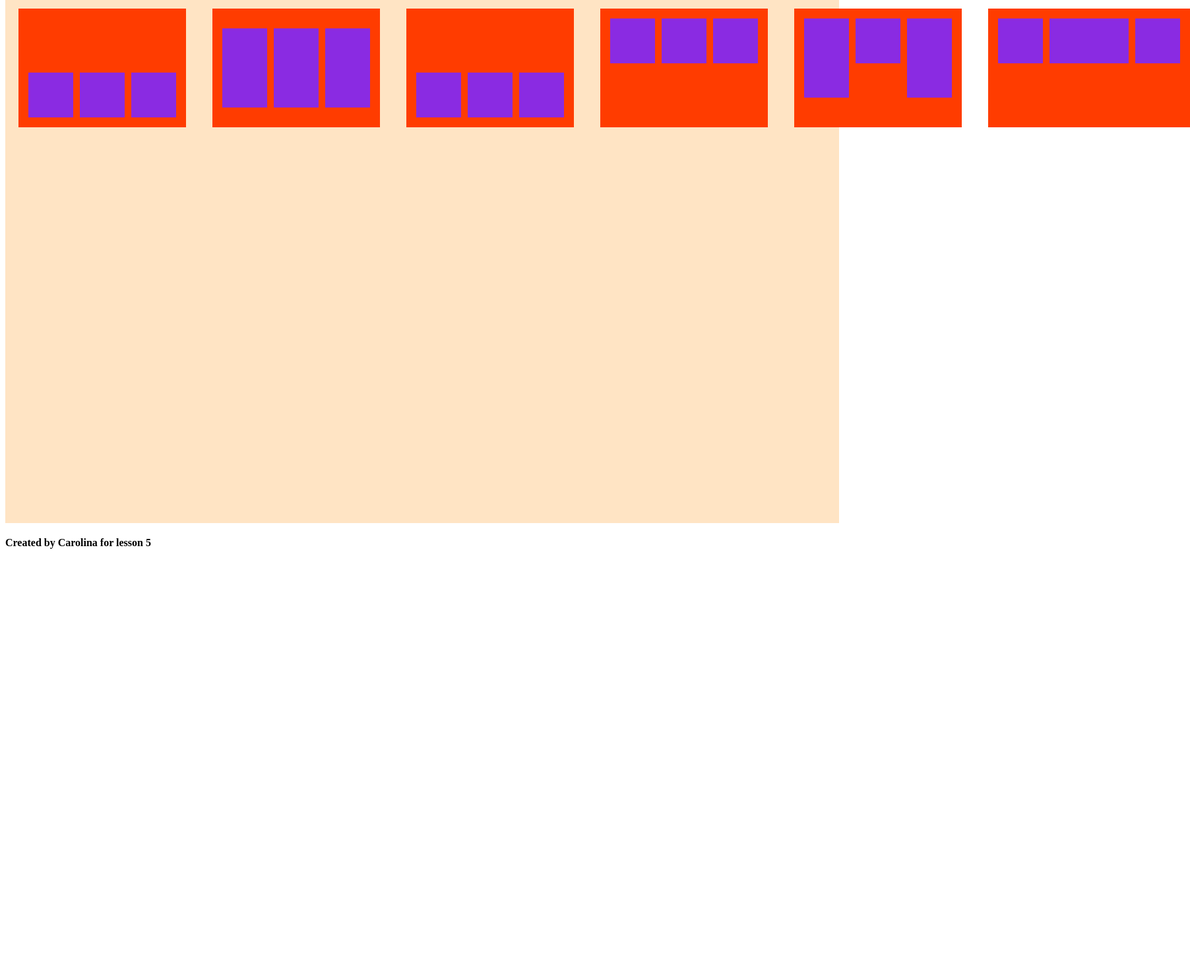
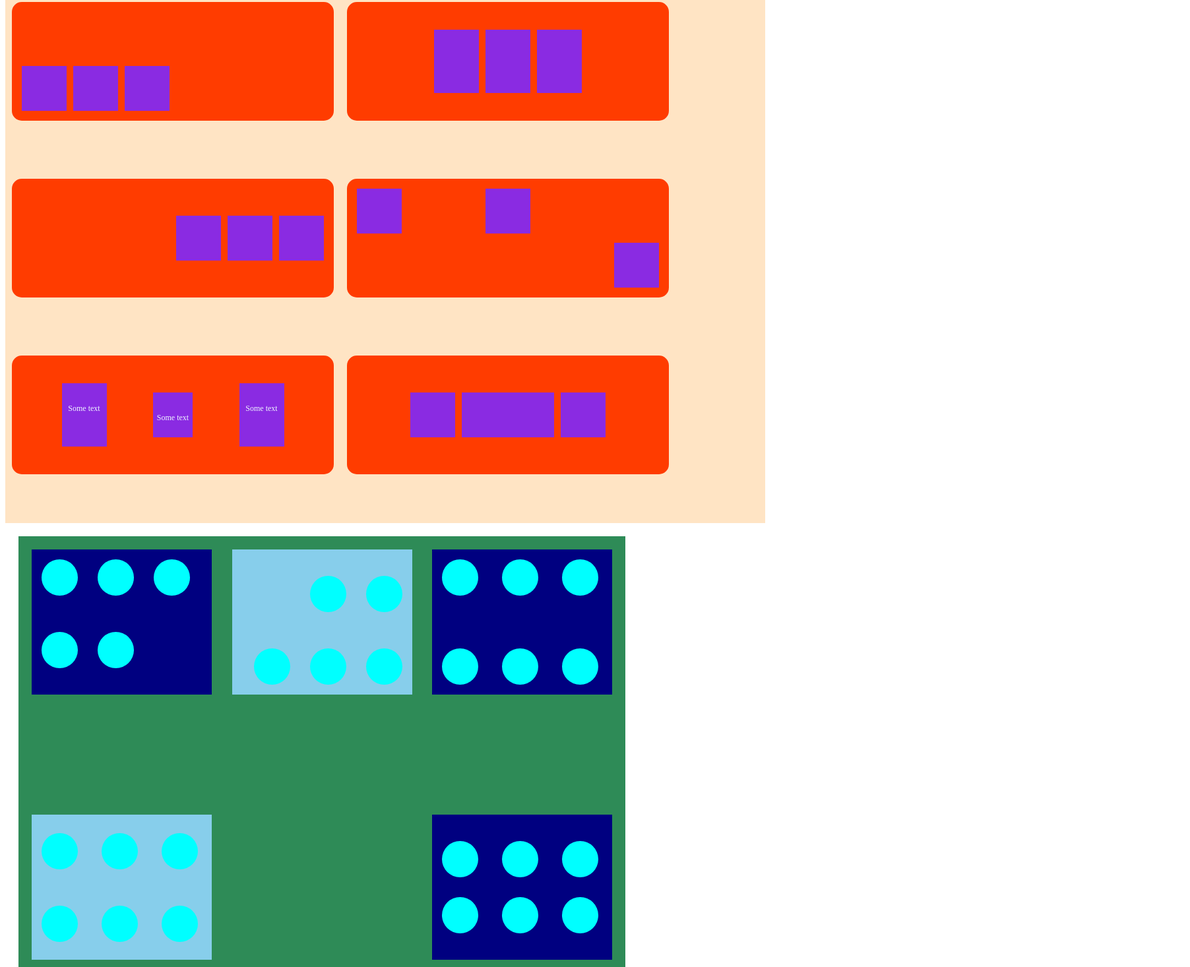
Before and after one commit to OceaChan/Lesson5, a plain HTML site: page index.html in a window 1280 px wide. Shown: the part 134-1600 px from the top of the page at 66% size, 1804 px wide, since content can reach past the window. Before the commit the page ends 987 px from the top, so only its background shows below. Drawn offline with Linux system fonts and the light colour scheme.

Commit message:
Flex update

```diff
--- a/index.html
+++ b/index.html
@@ -13,40 +13,80 @@
     </header>
     <main>
        <div class="flex_boxes">
-        <h2 class="flex_heading"> box</h2>
+        <h2 class="flex_heading"> Flex boxes</h2>
         <div class="container">
             <div class="block_one">
-                <div class="squares"></div>
-                <div class="squares"></div>
-                <div class="squares"></div>
+                <div class="square"></div>
+                <div class="square"></div>
+                <div class="square"></div>
 
             </div>
             <div class="block_two">
-                <div class="rectangle"></div>
-                <div class="rectangle"></div>
-                <div class="rectangle"></div>
+                <div class="square large"></div>
+                <div class="square large"></div>
+                <div class="square large"></div>
 
 
             </div>
             <div class="block_three">
-                <div class="squares"></div>
-                <div class="squares"></div>
-                <div class="squares"></div>
+                <div class="square"></div>
+                <div class="square"></div>
+                <div class="square"></div>
             </div>
             <div class="block_four">
-                <div class="squares"></div>
-                <div class="squares"></div>
-                <div class="squares"></div>
+                <div class="square"></div>
+                <div class="square"></div>
+                <div class="square odd"></div>
             </div>
             <div class="block_five">
-                <div class="rectangle"></div>
-                <div class="squares"></div>
-                <div class="rectangle"></div>
+                <div class="square large"> Some text </div>
+                <div class="square small"> Some text</div>
+                <div class="square large"> Some text </div>
             </div>
             <div class="block_six">
-                <div class="squares"></div>
-                <div class="rectangle_two"></div>
-                <div class="squares"></div>
+                <div class="square"></div>
+                <div class="square width_large"></div>
+                <div class="square"></div>
+            </div>
+        </div>
+        <div class="container circles">
+            <div class="box_one">
+                <div class="circle"></div>
+                <div class="circle"></div>
+                <div class="circle"></div>
+                <div class="circle"></div>
+                <div class="circle"></div>
+            </div>
+            <div class="box_two">
+                <div class="circle"></div>
+                <div class="circle"></div>
+                <div class="circle"></div>
+                <div class="circle"></div>
+                <div class="circle"></div>
+            </div>
+            <div class="box_three">
+                <div class="circle"></div>
+                <div class="circle"></div>
+                <div class="circle"></div>
+                <div class="circle"></div>
+                <div class="circle"></div>
+                <div class="circle"></div>
+            </div>
+            <div class="box_four">
+                <div class="circle"></div>
+                <div class="circle"></div>
+                <div class="circle"></div>
+                <div class="circle"></div>
+                <div class="circle"></div>
+                <div class="circle"></div>
+            </div>
+            <div class="box_five">
+                <div class="circle"></div>
+                <div class="circle"></div>
+                <div class="circle"></div>
+                <div class="circle"></div>
+                <div class="circle"></div>
+                <div class="circle"></div>
             </div>
         </div>
 
--- a/styles/index.css
+++ b/styles/index.css
@@ -30,26 +30,30 @@ header{
     background-color: bisque;
     min-height: 100vh;
     min-width: 100vh;
-    width: 100%;
-    height: 100%;
+    width: 1152px;
+    height: 700px;
     flex-direction: row;
-    align-items: flex-start;
+    flex-wrap: wrap;
+    justify-content: flex-start;
+    row-gap: 5px;
 
 }
 .block_one{
     background-color: rgb(255, 60, 0);
     width: 468px;
     height: 160px;
-    margin: 20px;
+    border-radius: 15px;
+    margin: 10px;
     padding: 10px;
     display: flex;
-    align-items: flex-end
+    align-items: flex-end;
 }
 .block_two{
     background-color: rgb(255, 60, 0);
     width: 468px;
     height: 160px;
-    margin: 20px;
+    border-radius: 15px;
+    margin: 10px;
     padding: 10px;
     display: flex;
     justify-content: center;
@@ -60,52 +64,176 @@ header{
     background-color: rgb(255, 60, 0);
     width: 468px;
     height: 160px;
-    margin: 20px;
+    border-radius: 15px;
+    margin: 10px;
     padding: 10px;
     display: flex;
-    flex-direction: row-reverse;
-    align-items: flex-end;
+    justify-content: flex-end;
+    align-items: center;
  }
 .block_four{
     background-color: rgb(255, 60, 0);
     width: 468px;
     height: 160px;
-    margin: 20px;
+    border-radius: 15px;
+    margin: 10px;
     padding: 10px;
     display: flex;
-    flex-direction: row-reverse;
+    flex-direction: row;
+    justify-content: space-between;
 }
 .block_five{
     background-color: rgb(255, 60, 0);
     width: 468px;
     height: 160px;
-    margin: 20px;
+    margin: 10px;
     padding: 10px;
+    border-radius: 15px;
     display: flex;
+    flex-direction: row;
+    justify-content: space-evenly;
+    align-items: center;
 }
 .block_six{
     background-color: rgb(255, 60, 0);
     width: 468px;
     height: 160px;
-    margin: 20px;
+    border-radius: 15px;
+    margin: 10px;
     padding: 10px;
     display: flex;
+    flex-direction: row;
+    justify-content: center;
+    align-items: center;
 }
-.squares{
+.square{
     background-color: blueviolet;
     width: 68px;
     height: 68px;
     margin: 5px;
+    font-family: 'Ramaraja', serif;
+    font-style: normal;
+    color: aliceblue;
+    text-align: center;
+    font-size: 12px;
+    line-height: 76px;
 }
-.rectangle{
+.odd{
     background-color: blueviolet;
     width: 68px;
-    height: 120px;
-    margin: 5px;
-}
-.rectangle_two{
-    background-color: blueviolet;
-    width: 120px;
     height: 68px;
     margin: 5px;
+    align-self: flex-end;
 }
+.large{
+    flex-wrap: wrap;
+    /*
+    flex-wrap: nowrap;
+    flex-wrap: wrap-reverse;
+    */
+    min-height: 60%;
+}
+.width_large{
+    flex-wrap: wrap;
+    min-width: 30%;
+}
+.small{
+    flex-wrap: wrap;
+    max-width: 60px;
+}
+
+/*circles*/
+
+.circles{
+    display: flex;
+    /*
+    justify-content: flex-start;
+    justify-content: flex-end;
+    justify-content: center;
+    justify-content: space-between;
+    justify-content: space-around;
+    justify-content: space-evenly;
+
+    align-items: flex-start;
+    align-items: flex-end;
+    align-items: center;
+    align-items: stretch;
+    align-items: baseline;
+
+    flex-direction: column;
+    flex-direction: column-reverse;
+    flex-direction: row;
+    flex-direction: row-reverse;
+    */
+    background-color: seagreen;
+    min-height: 100vh;
+    min-width: 100vh;
+    width: 1152px;
+    height: 100px;
+    padding: 20px;
+    margin: 20px;
+    max-width: 880px;
+    flex-basis: content;
+    flex-wrap: wrap;
+    justify-content: space-between;
+    align-items: flex-start;
+
+
+}
+.box_one{
+    background-color: navy;
+    width: 273px;
+    height: 220px;
+    display: flex;
+    flex-wrap: wrap;
+}
+
+.box_two{
+    background-color: skyblue;
+    width: 273px;
+    height: 220px;
+    display: flex;
+    flex-direction: row-reverse;
+    flex-wrap: wrap-reverse;
+}
+
+.box_three{
+    background-color: navy;
+    width: 273px;
+    height: 220px;
+    display: flex;
+    flex-wrap: wrap;
+    flex-direction: column;
+    flex-wrap: wrap;
+    justify-content: space-between;
+}
+
+.box_four{
+    background-color: skyblue;
+    width: 273px;
+    height: 220px;
+    display: flex;
+    flex-direction: column;
+    flex-wrap: wrap;
+    justify-content: space-around;
+}
+
+.box_five{
+    background-color: navy;
+    width: 273px;
+    height: 220px;
+    display: flex;
+    flex-direction: column;
+    justify-content: center;
+    flex-wrap: wrap;
+}
+
+.circle{
+    height: 25px;
+    width: 25px;
+    border-radius: 50%;
+    background-color: aqua;
+    padding: 15px;
+    margin: 15px;
+    flex-wrap: wrap;
+}
```
